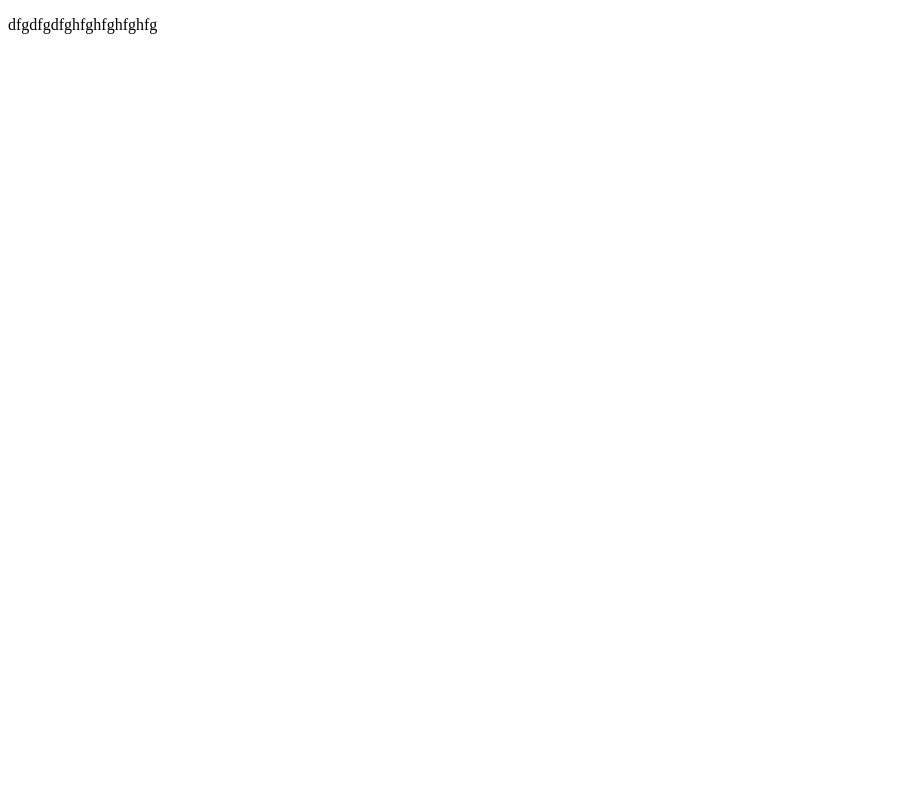
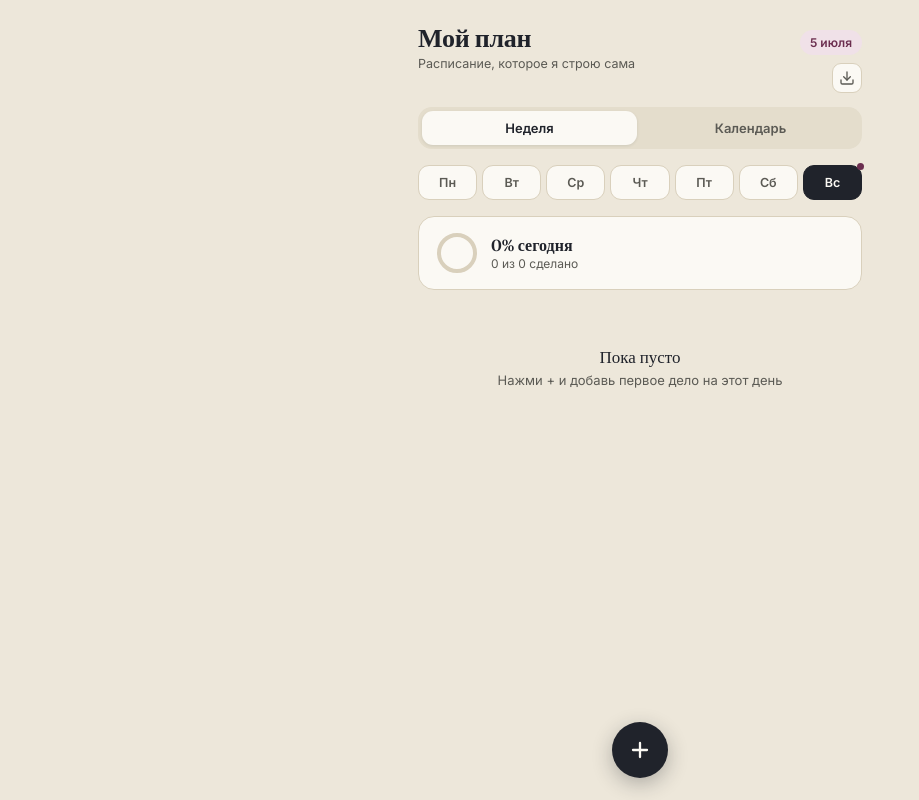
Before and after one commit to zarrazara/My-Plan, a plain HTML site: page index.html in a window 1280 px wide. Shown: the whole page, without its empty margins (0-919 px from the left). Drawn offline with Linux system fonts and the light colour scheme.

Commit message:
готов индекс

```diff
--- a/index.html
+++ b/index.html
@@ -1,14 +1,28 @@
 <!DOCTYPE html>
-<html lang="en">
+<html lang="ru">
 <head>
-    <meta charset="UTF-8">
-    <meta name="viewport" content="width=device-width, initial-scale=1.0">
-    <title>Document</title>
-
+<meta charset="UTF-8">
+<meta name="viewport" content="width=device-width, initial-scale=1.0, viewport-fit=cover">
+<title>Мой план</title>
+<meta name="apple-mobile-web-app-capable" content="yes">
+<meta name="apple-mobile-web-app-status-bar-style" content="black-translucent">
+<meta name="theme-color" content="#EDE7DA">
+<link href="https://fonts.googleapis.com/css2?family=Fraunces:wght@400;500;600;700&family=Inter:wght@400;500;600;700&display=swap" rel="stylesheet">
+<link rel="stylesheet" href="style.css">
 </head>
 <body>
-    <div>
-        <p>dfgdfgdfghfghfghfghfg</p>
-    </div>
+<div class="app" id="app"></div>
+
+<button class="fab" id="fabBtn" aria-label="Добавить дело">
+  <svg viewBox="0 0 24 24"><path d="M12 5v14M5 12h14"/></svg>
+</button>
+
+<div class="overlay" id="overlay">
+  <div class="sheet" id="sheet"></div>
+</div>
+
+<input type="file" id="importInput" accept="application/json" style="display:none">
+
+<script src="script.js"></script>
 </body>
 </html>
```
